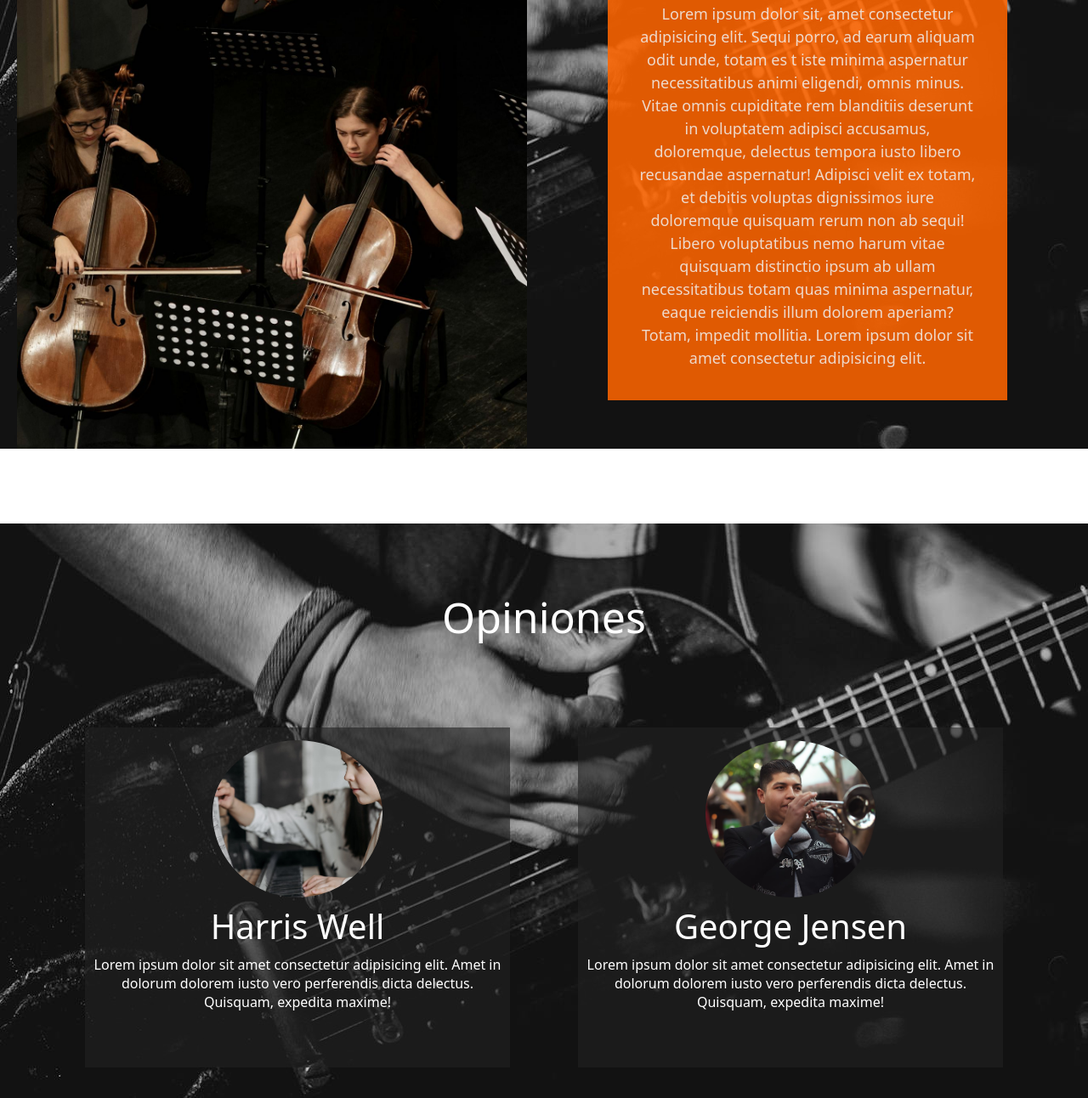
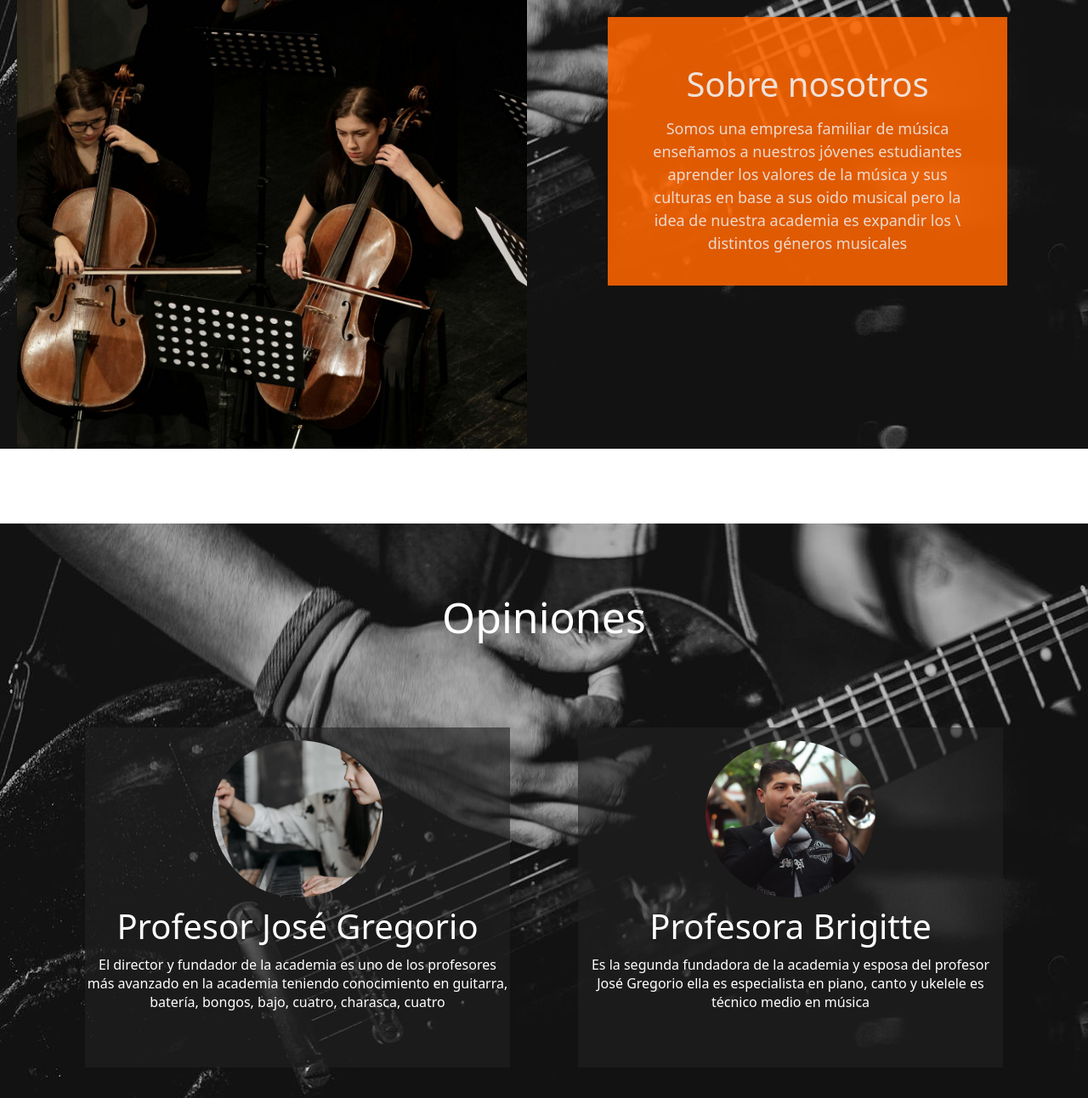
Before and after one commit to AcademiaMusicasa/Academia-Musical, a plain HTML site: page index.html in a window 1280 px wide. Shown: the part 2592-3884 px from the top of the page at 85% size. Drawn offline with nearby package versions, Linux system fonts and the light colour scheme.

Commit message:
Update index.html

```diff
--- a/index.html
+++ b/index.html
@@ -118,7 +118,7 @@
        </div>
        <div class="prices-nivel">
            <h2>Nivel 1</h2>
-           <span>Obtendrás un avance en...</span>
+           <span>Ritmica y tiempo </span>
        </div>
     </div>
 
@@ -128,7 +128,7 @@
        </div>
        <div class="prices-nivel">
            <h2>Nivel 2</h2>
-           <span>Obtendrás un avance en...</span>
+           <span>partitura y tiempo</span>
        </div>
     </div>
 
@@ -138,7 +138,7 @@
        </div>
        <div class="prices-nivel">
            <h2>Nivel 3</h2>
-           <span>Obtendrás un avance en...</span>
+           <span> esquemas de canciones y lectura de partituras</span>
        </div>
     </div>
 
@@ -148,7 +148,7 @@
        </div>
        <div class="prices-nivel">
            <h2>Nivel 4</h2>
-           <span>Obtendrás un avance en...</span>
+           <span>lecturas de canciones completas y composición de sus propias canciones</span>
        </div>
     </div>
  </div>
@@ -267,9 +267,10 @@
     <div class="texts-tienda">
         <h1>Sobre nosotros</h1>
 
-        <p>Lorem ipsum dolor sit, amet consectetur adipisicing elit. Sequi porro, ad earum aliquam odit unde, totam es
-t iste minima aspernatur necessitatibus animi eligendi, omnis minus. Vitae omnis cupiditate rem blanditiis deserunt in voluptatem adipisci accusamus, doloremque, delectus tempora iusto libero recusandae aspernatur! Adipisci velit ex totam, et debitis voluptas dignissimos iure doloremque quisquam rerum non ab sequi! Libero voluptatibus nemo harum vitae quisquam distinctio ipsum ab ullam necessitatibus totam quas minima aspernatur,
-eaque reiciendis illum dolorem aperiam? Totam, impedit mollitia. Lorem ipsum dolor sit amet consectetur adipisicing elit.</p>
+        <p>
+            Somos una empresa familiar de música enseñamos a nuestros jóvenes estudiantes aprender los
+            valores de la música y sus culturas en base a sus oido musical pero la idea de nuestra academia es expandir los \
+            distintos géneros musicales</p>
     </div>
 </div>
 
@@ -295,17 +296,16 @@ eaque reiciendis illum dolorem aperiam? Totam, impedit mollitia. Lorem ipsum dol
   <div class="tarjet-opinion">
             <img src="img/nivel2.jpg" alt="">
             <div class="texts-face">
-                <h1>Harris Well</h1>
-                <p>Lorem ipsum dolor sit amet consectetur adipisicing elit. Amet in dolorum dolorem iusto vero perferendis dicta delectus. Quisquam, expedita maxime!</p>
-            </div>
+                <h1>Profesor José Gregorio
+</h1>
+                <p>El director y fundador de la academia es uno de los profesores más avanzado en la academia teniendo conocimiento en guitarra, batería, bongos, bajo, cuatro, charasca, cuatro</div>
         </div>
 
         <div class="tarjet-opinion">
             <img src="img/nivel4.jpg" alt="">
             <div class="texts-face">
-                <h1>George Jensen</h1>
-                <p>Lorem ipsum dolor sit amet consectetur adipisicing elit. Amet in dolorum dolorem iusto vero perferendis dicta delectus. Quisquam, expedita maxime!</p>
-            </div>
+                <h1> Profesora Brigitte</h1>
+                <p>Es la segunda fundadora de la academia y esposa del profesor José Gregorio ella es especialista en piano, canto y ukelele es técnico medio en música </div>
         </div>
 
     </div>
```
